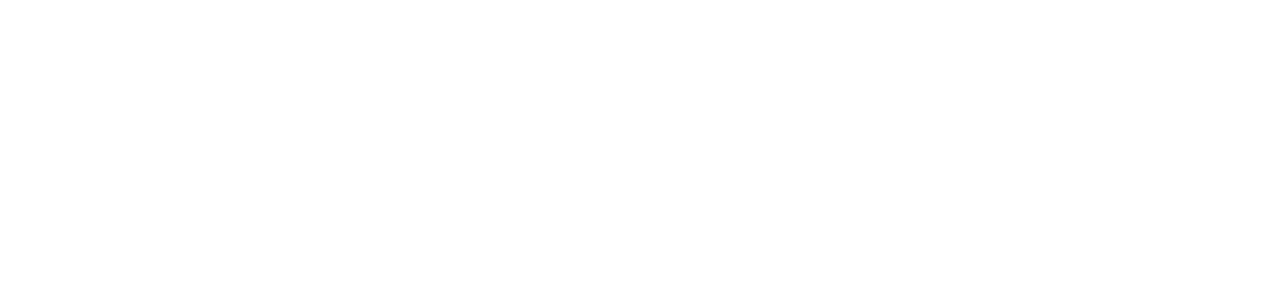
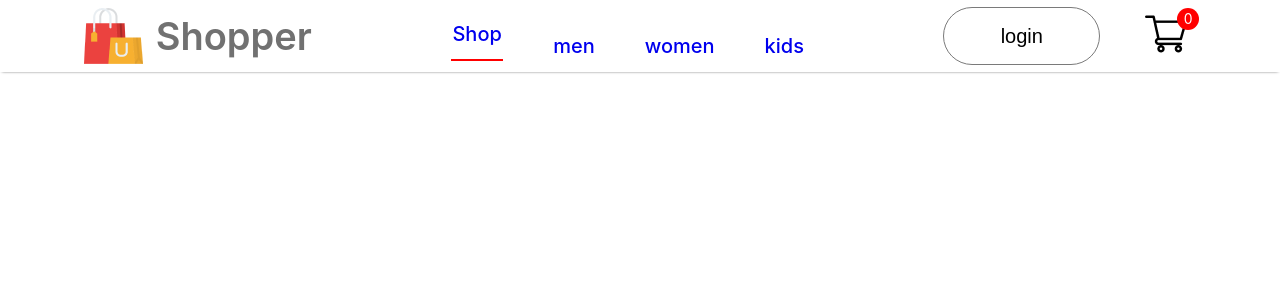
Before and after one commit to Sridevijagadesh/frontend, a React (Create React App) app: page / in a window 1280 px wide. Shown: the top 300 px of the page. Built offline with nearby package versions, Linux system fonts and the light colour scheme.

Commit message:
hero product and router

```diff
--- a/src/App.js
+++ b/src/App.js
@@ -1,9 +1,31 @@
 
 import './App.css';
+import Navbar from './component/Navbar/Navbar';
+import { BrowserRouter ,Routes ,Route } from 'react-router-dom';
+import ShopCategory from './pages/ShopCategory';
+import Product from './pages/Product';
+import Cart from './pages/Cart';
+import LoginSingOut from './pages/LoginSingOut';
 
 function App() {
   return (
-    <div className="App">
+    <div >
+      <BrowserRouter>
+      <Navbar/>
+      <Routes>
+        <Route path='/' element={<shop/>}/>
+        <Route path='/mens' element={<ShopCategory category='mens'/>}/>
+        <Route path='/womens' element={<ShopCategory  category='womens'/>}/>
+        <Route path='/kids' element={<ShopCategory  category='kids'/>}/>
+        <Route path='/product' element={<Product/>}/>
+        <Route path='/productId' element={<Product/>}/>
+        <Route path='/cart' element= {<Cart/>}/>
+        <Route path='/login' element={<LoginSingOut/>}/>
+
+
+
+      </Routes>
+      </BrowserRouter>
 
     </div>
   );
--- a/src/component/navbar/Navbar.css
+++ b/src/component/navbar/Navbar.css
@@ -0,0 +1,78 @@
+.navbar{
+display:flex;
+/* background-color:red;
+color:white; */
+justify-content: space-around;
+padding: 16px;
+height: 40px;
+
+box-shadow: 0 1px 3px -2px black;
+}
+.nav-log{
+  display: flex;
+  align-items: center;
+  gap: 10px;
+}
+ .nav-log p{
+  color: #717171;
+  font-size: 38px;
+  font-weight: 600;
+}
+
+.nav-menu{
+  display: flex;
+  list-style: none;
+  padding: 10px;
+  align-items: center;
+  gap: 50px;
+  color: #626262;
+  font-size: 20px;
+  font-weight: 500;
+  transition: 1s ease-in-out;
+}
+.nav-menu li{
+  display: flex;
+  flex-direction: column;
+  align-items: center;
+  justify-content: center;
+  gap: 3px;
+  cursor: pointer;
+}
+.nav-menu hr{
+border: 1px solid red;
+  width: 50px;
+
+}
+.nav-login-cart{
+  display: flex;
+  align-items: center;
+  gap: 45px;
+}
+.nav-login-cart button{
+  width: 157px;
+  height: 58px;
+  outline: none;
+  border: 1px solid #7a7a7a;
+  border-radius: 75px;
+  color: #515151;
+  font-size: 20px;
+  font-weight: 500;
+  background-color: white;
+  cursor: pointer;
+}
+.nav-login-cart button:active{
+  background-color: #f3f3f3;
+}
+.nav-cart-count{
+  width: 22px;
+  height: 22px;
+  display: flex;
+  justify-content: center;
+  align-items: center;
+  margin-top: -35px;
+  margin-left: -55px;
+  border-radius: 11px;
+  font-size: 14px;
+  background-color: red;
+  color: white;
+}
--- a/src/component/navbar/Navbar.jsx
+++ b/src/component/navbar/Navbar.jsx
@@ -1,9 +1,28 @@
-import React from "react";
-import
+import React, { useState } from "react";
+import './Navbar.css'
+import logo from '../Assets/logo.png'
+import cart_icon from '../Assets/cart_icon.png'
+import { Link } from "react-router-dom";
+
 const Navbar = ()=>{
+  const [menu ,setMenu] =useState('shop')
 return(<>
-<div className="logo">
-
+<div className="navbar">
+<div className="nav-log">
+  <img src={logo}></img>
+  <p>Shopper</p>
+</div>
+<ul className="nav-menu">
+  <li onClick={()=>{setMenu('shop')}}><Link style={{textDecoration: 'none'}} to='/' >Shop</Link> {menu==='shop'?<hr/>:<></>}  </li>
+  <li onClick={()=>{setMenu('men')}}> <Link to ='/mens'  style={{textDecoration: 'none'}}>men</Link>  {menu==='men'?<hr/>:<></>}</li>
+  <li onClick={()=>{setMenu('women')}}><Link to ='/womens'  style={{textDecoration: 'none'}}>women</Link>  {menu==='women'?<hr/>:<></>}</li>
+  <li onClick={()=>{setMenu('kids')}}><Link to ='/kids'  style={{textDecoration: 'none'}}>kids</Link>  {menu==='kids'?<hr/>:<></>}</li>
+</ul>
+<div className="nav-login-cart">
+  <button><Link to='/login'  style={{textDecoration: 'none', color:"black"}}>login</Link></button>
+ <Link to='/cart'><img src={cart_icon} ></img></Link>
+  <div className="nav-cart-count">0</div>
+</div>
 </div>
 </>)
 }
--- /dev/null
+++ b/src/pages/Cart.jsx
@@ -0,0 +1,11 @@
+ import React from 'react'
+
+ const Cart = () => {
+   return (
+     <div>
+
+     </div>
+   )
+ }
+
+ export default Cart
--- /dev/null
+++ b/src/pages/LoginSingOut.jsx
@@ -0,0 +1,11 @@
+import React from 'react'
+
+const LoginSingOut = () => {
+  return (
+    <div>
+
+    </div>
+  )
+}
+
+export default LoginSingOut
--- /dev/null
+++ b/src/pages/Product.jsx
@@ -0,0 +1,11 @@
+import React from 'react'
+
+const Product = () => {
+  return (
+    <div>
+
+    </div>
+  )
+}
+
+export default Product
--- /dev/null
+++ b/src/pages/ShopCategory.jsx
@@ -0,0 +1,11 @@
+import React from 'react'
+
+const ShopCategory = () => {
+  return (
+    <div>
+
+    </div>
+  )
+}
+
+export default ShopCategory
```
Also changed, not shown: src/component/Hero/Hero.jsx (added, +11 -0 lines), src/pages/Shop.jsx (added, +12 -0 lines), src/App.css (line endings or trailing spaces).
